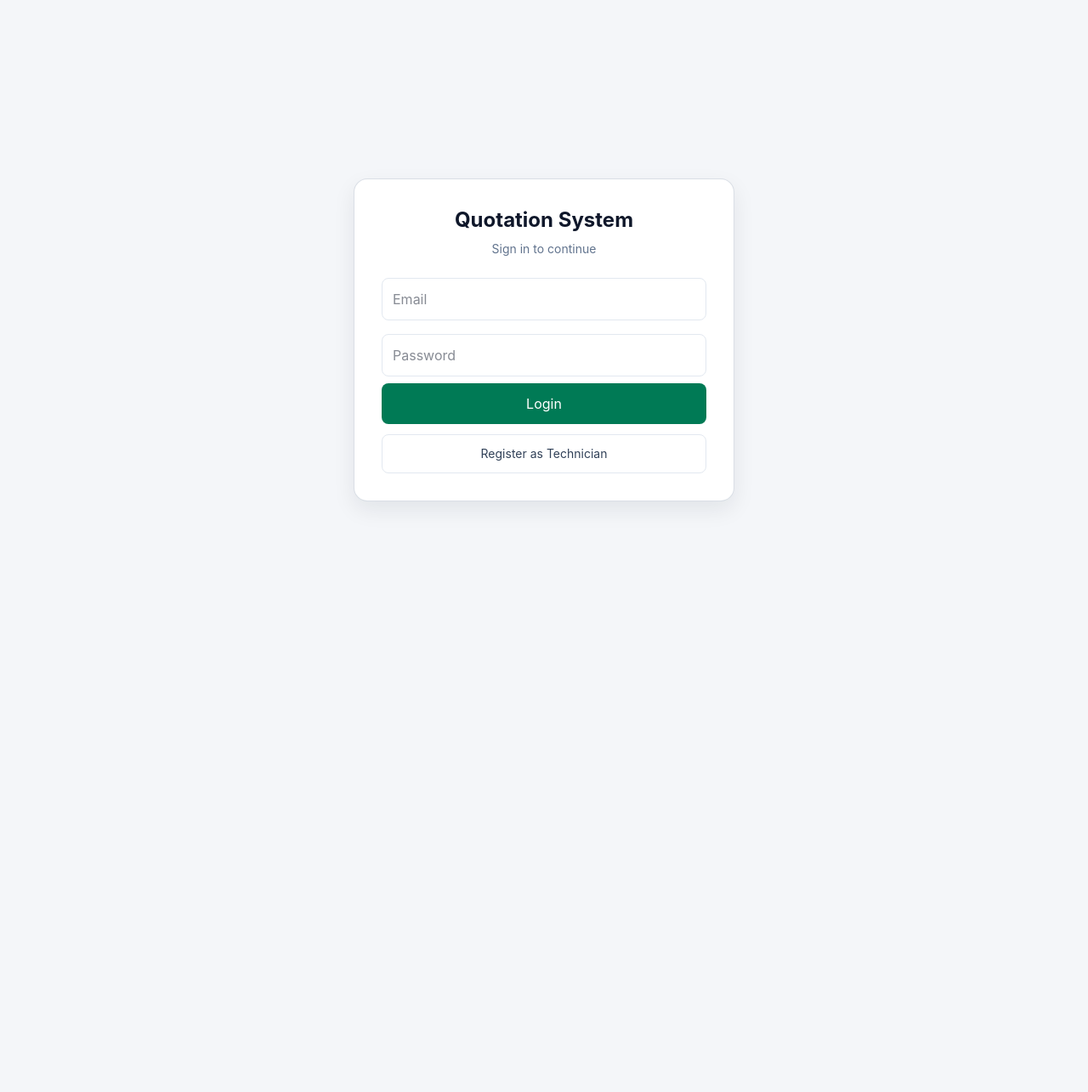
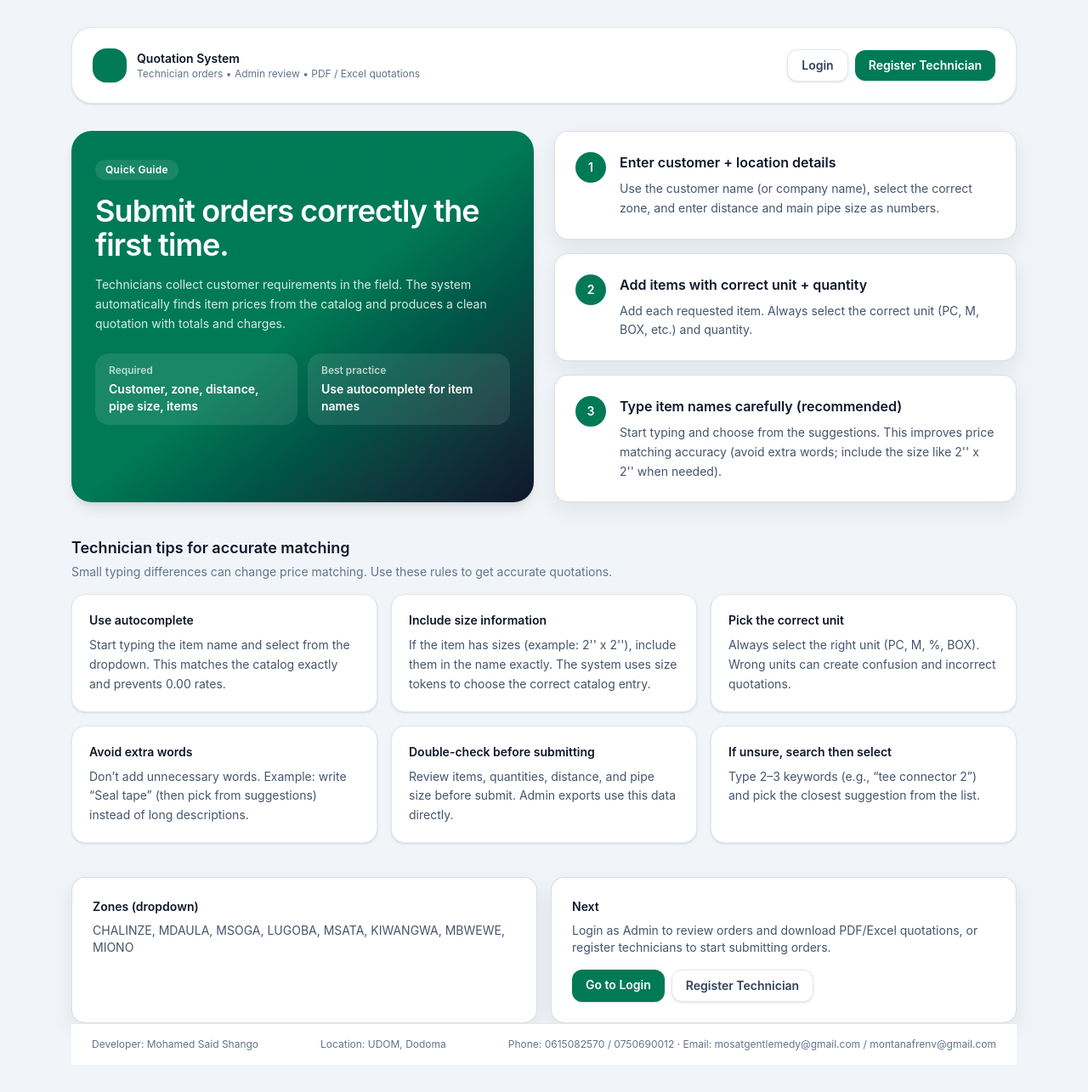
Before and after one commit to mosattz/quotation, a React (Vite) app in the folder quotation-frontend/: page / in a window 1280 px wide. Shown: the whole page at 85% size. Before the commit the page ends 800 px from the top, so only its background shows below. Built offline with nearby package versions, Linux system fonts and the light colour scheme; no server answers.

Commit message:
Add landing page guide

```diff
--- a/quotation-frontend/src/App.jsx
+++ b/quotation-frontend/src/App.jsx
@@ -3,21 +3,22 @@ import Login from "./pages/Login";
 import Register from "./pages/Register";
 import Dashboard from "./pages/Dashboard";
 import CreateJob from "./pages/CreateJob";
+import Landing from "./pages/Landing";
 import { isAdminUser, isAuthed } from "./utils/auth";
 
 function RequireAuth({ children }) {
-  if (!isAuthed()) return <Navigate to="/" replace />;
+  if (!isAuthed()) return <Navigate to="/login" replace />;
   return children;
 }
 
 function RequireAdmin({ children }) {
-  if (!isAuthed()) return <Navigate to="/" replace />;
+  if (!isAuthed()) return <Navigate to="/login" replace />;
   if (!isAdminUser()) return <Navigate to="/technician" replace />;
   return children;
 }
 
 function DashboardRedirect() {
-  if (!isAuthed()) return <Navigate to="/" replace />;
+  if (!isAuthed()) return <Navigate to="/login" replace />;
   return isAdminUser() ? (
     <Navigate to="/admin" replace />
   ) : (
@@ -31,7 +32,8 @@ export default function App() {
       <Routes>
         {/* Static-site hosts sometimes keep /index.html in the URL; normalize it. */}
         <Route path="/index.html" element={<Navigate to="/" replace />} />
-        <Route path="/" element={<Login />} />
+        <Route path="/" element={<Landing />} />
+        <Route path="/login" element={<Login />} />
         <Route path="/register" element={<Register />} />
         <Route
           path="/dashboard"
@@ -53,6 +55,7 @@ export default function App() {
             </RequireAuth>
           }
         />
+        <Route path="*" element={<Navigate to="/" replace />} />
       </Routes>
     </BrowserRouter>
   );
--- a/quotation-frontend/src/pages/CreateJob.jsx
+++ b/quotation-frontend/src/pages/CreateJob.jsx
@@ -38,7 +38,7 @@ export default function CreateJob() {
 
   const handleLogout = () => {
     clearAuth();
-    navigate("/", { replace: true });
+    navigate("/login", { replace: true });
   };
 
   const addRecent = (entry) => {
--- a/quotation-frontend/src/pages/Dashboard.jsx
+++ b/quotation-frontend/src/pages/Dashboard.jsx
@@ -250,7 +250,7 @@ export default function Dashboard() {
 
   const handleLogout = () => {
     clearAuth();
-    navigate("/", { replace: true });
+    navigate("/login", { replace: true });
   };
 
   const loadOrdersForTechnician = async (technician) => {
--- /dev/null
+++ b/quotation-frontend/src/pages/Landing.jsx
@@ -0,0 +1,194 @@
+import { Link } from "react-router-dom";
+
+function StepCard({ step, title, children }) {
+  return (
+    <div className="card-surface rounded-2xl p-6">
+      <div className="flex items-start gap-4">
+        <div className="flex h-9 w-9 shrink-0 items-center justify-center rounded-full bg-emerald-700 text-sm font-semibold text-white">
+          {step}
+        </div>
+        <div>
+          <h3 className="text-base font-semibold text-slate-900">{title}</h3>
+          <p className="mt-2 text-sm leading-relaxed text-slate-600">{children}</p>
+        </div>
+      </div>
+    </div>
+  );
+}
+
+function Tip({ title, children }) {
+  return (
+    <div className="rounded-2xl border border-slate-200 bg-white p-5 shadow-sm">
+      <h4 className="text-sm font-semibold text-slate-900">{title}</h4>
+      <p className="mt-2 text-sm leading-relaxed text-slate-600">{children}</p>
+    </div>
+  );
+}
+
+export default function Landing() {
+  return (
+    <div className="min-h-screen w-screen bg-slate-100">
+      <div className="mx-auto flex min-h-screen max-w-6xl flex-col px-5 py-8">
+        <header className="flex flex-col gap-4 rounded-3xl border border-slate-200 bg-white px-6 py-6 shadow-sm md:flex-row md:items-center md:justify-between">
+          <div className="flex items-center gap-3">
+            <div className="h-10 w-10 rounded-2xl bg-emerald-700 shadow-sm" />
+            <div>
+              <div className="text-sm font-semibold text-slate-900">
+                Quotation System
+              </div>
+              <div className="text-xs text-slate-500">
+                Technician orders • Admin review • PDF / Excel quotations
+              </div>
+            </div>
+          </div>
+          <div className="flex flex-col gap-2 sm:flex-row sm:items-center">
+            <Link
+              to="/login"
+              className="rounded-xl border border-slate-200 bg-white px-4 py-2 text-sm font-semibold text-slate-700 shadow-sm transition hover:bg-slate-50"
+            >
+              Login
+            </Link>
+            <Link
+              to="/register"
+              className="rounded-xl bg-emerald-700 px-4 py-2 text-sm font-semibold text-white shadow-sm transition hover:bg-emerald-800"
+            >
+              Register Technician
+            </Link>
+          </div>
+        </header>
+
+        <section className="mt-8 grid gap-6 lg:grid-cols-2">
+          <div className="rounded-3xl bg-gradient-to-br from-emerald-700 via-emerald-700 to-slate-900 px-7 py-8 text-white shadow-lg">
+            <div className="inline-flex items-center gap-2 rounded-full bg-white/10 px-3 py-1 text-xs font-semibold tracking-wide">
+              Quick Guide
+            </div>
+            <h1 className="mt-4 text-3xl font-semibold tracking-tight sm:text-4xl">
+              Submit orders correctly the first time.
+            </h1>
+            <p className="mt-4 max-w-xl text-sm leading-relaxed text-white/85">
+              Technicians collect customer requirements in the field. The system
+              automatically finds item prices from the catalog and produces a
+              clean quotation with totals and charges.
+            </p>
+            <div className="mt-6 grid gap-3 sm:grid-cols-2">
+              <div className="rounded-2xl bg-white/10 px-4 py-3">
+                <div className="text-xs font-semibold text-white/70">
+                  Required
+                </div>
+                <div className="mt-1 text-sm font-semibold">
+                  Customer, zone, distance, pipe size, items
+                </div>
+              </div>
+              <div className="rounded-2xl bg-white/10 px-4 py-3">
+                <div className="text-xs font-semibold text-white/70">
+                  Best practice
+                </div>
+                <div className="mt-1 text-sm font-semibold">
+                  Use autocomplete for item names
+                </div>
+              </div>
+            </div>
+          </div>
+
+          <div className="grid gap-4">
+            <StepCard step="1" title="Enter customer + location details">
+              Use the customer name (or company name), select the correct zone,
+              and enter distance and main pipe size as numbers.
+            </StepCard>
+            <StepCard step="2" title="Add items with correct unit + quantity">
+              Add each requested item. Always select the correct unit (PC, M,
+              BOX, etc.) and quantity.
+            </StepCard>
+            <StepCard step="3" title="Type item names carefully (recommended)">
+              Start typing and choose from the suggestions. This improves price
+              matching accuracy (avoid extra words; include the size like
+              2'' x 2'' when needed).
+            </StepCard>
+          </div>
+        </section>
+
+        <section className="mt-10">
+          <div className="mb-4">
+            <h2 className="text-lg font-semibold text-slate-900">
+              Technician tips for accurate matching
+            </h2>
+            <p className="mt-1 text-sm text-slate-500">
+              Small typing differences can change price matching. Use these rules
+              to get accurate quotations.
+            </p>
+          </div>
+          <div className="grid gap-4 md:grid-cols-2 lg:grid-cols-3">
+            <Tip title="Use autocomplete">
+              Start typing the item name and select from the dropdown. This
+              matches the catalog exactly and prevents 0.00 rates.
+            </Tip>
+            <Tip title="Include size information">
+              If the item has sizes (example: 2'' x 2''), include them in the
+              name exactly. The system uses size tokens to choose the correct
+              catalog entry.
+            </Tip>
+            <Tip title="Pick the correct unit">
+              Always select the right unit (PC, M, %, BOX). Wrong units can
+              create confusion and incorrect quotations.
+            </Tip>
+            <Tip title="Avoid extra words">
+              Don’t add unnecessary words. Example: write “Seal tape” (then pick
+              from suggestions) instead of long descriptions.
+            </Tip>
+            <Tip title="Double-check before submitting">
+              Review items, quantities, distance, and pipe size before submit.
+              Admin exports use this data directly.
+            </Tip>
+            <Tip title="If unsure, search then select">
+              Type 2–3 keywords (e.g., “tee connector 2”) and pick the closest
+              suggestion from the list.
+            </Tip>
+          </div>
+        </section>
+
+        <section className="mt-10 grid gap-4 md:grid-cols-2">
+          <div className="card-surface rounded-2xl p-6">
+            <h3 className="text-sm font-semibold text-slate-900">
+              Zones (dropdown)
+            </h3>
+            <p className="mt-2 text-sm text-slate-600">
+              CHALINZE, MDAULA, MSOGA, LUGOBA, MSATA, KIWANGWA, MBWEWE, MIONO
+            </p>
+          </div>
+          <div className="card-surface rounded-2xl p-6">
+            <h3 className="text-sm font-semibold text-slate-900">Next</h3>
+            <p className="mt-2 text-sm text-slate-600">
+              Login as Admin to review orders and download PDF/Excel quotations,
+              or register technicians to start submitting orders.
+            </p>
+            <div className="mt-4 flex flex-col gap-2 sm:flex-row">
+              <Link
+                to="/login"
+                className="rounded-xl bg-emerald-700 px-4 py-2 text-sm font-semibold text-white shadow-sm transition hover:bg-emerald-800"
+              >
+                Go to Login
+              </Link>
+              <Link
+                to="/register"
+                className="rounded-xl border border-slate-200 bg-white px-4 py-2 text-sm font-semibold text-slate-700 shadow-sm transition hover:bg-slate-50"
+              >
+                Register Technician
+              </Link>
+            </div>
+          </div>
+        </section>
+
+        <footer className="mt-auto border-t border-slate-200 bg-white px-6 py-4 text-xs text-slate-500">
+          <div className="flex flex-col items-center justify-between gap-2 text-center sm:flex-row sm:text-left">
+            <div>Developer: Mohamed Said Shango</div>
+            <div>Location: UDOM, Dodoma</div>
+            <div className="max-w-full break-words">
+              Phone: 0615082570 / 0750690012 · Email: mosatgentlemedy@gmail.com /
+              montanafrenv@gmail.com
+            </div>
+          </div>
+        </footer>
+      </div>
+    </div>
+  );
+}
```
